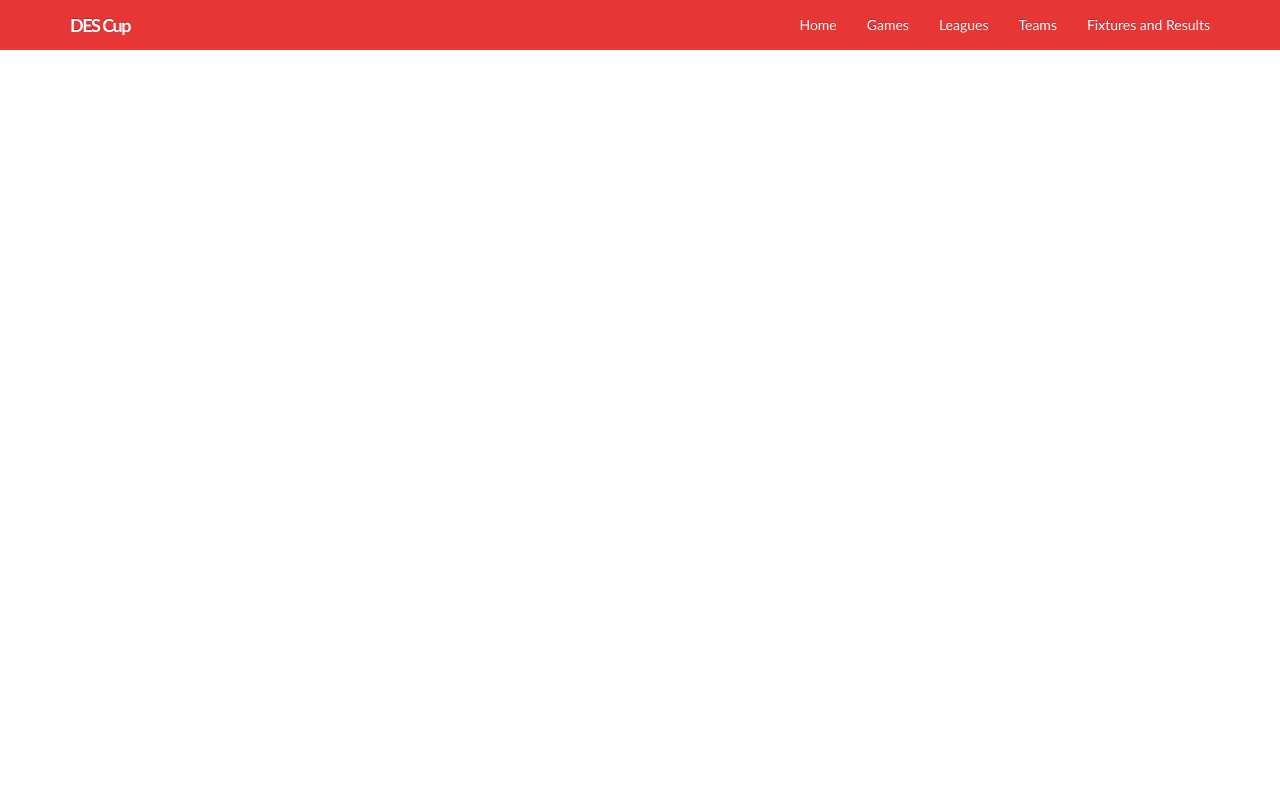
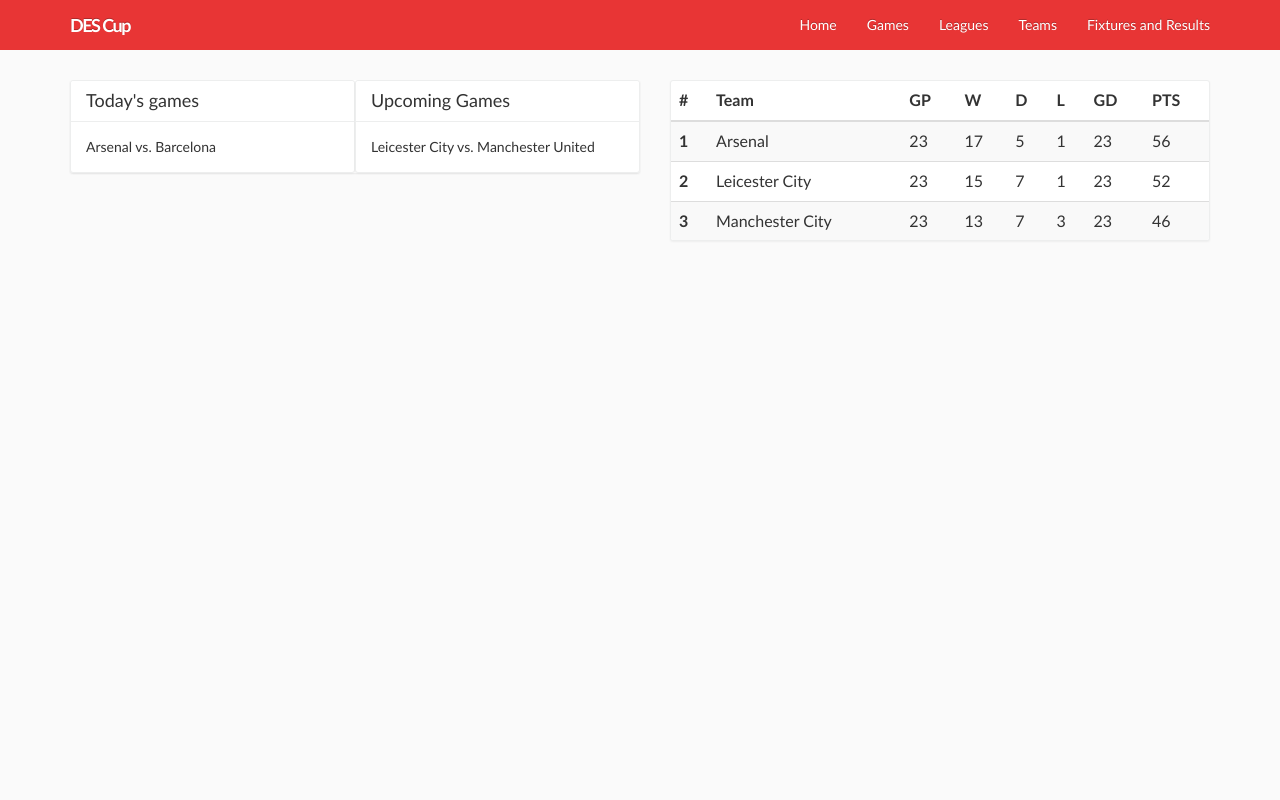
Before and after one commit to hulawho/descup, a PHP site: page / in a window 1280 px wide. Run offline with PHP 8.4, Linux system fonts and the light colour scheme; data that the repository does not hold is empty; a stand-in replaces the project's code that opens the database connection.

Commit message:
homepage

```diff
--- a/header.php
+++ b/header.php
@@ -16,12 +16,16 @@
 	<nav class="navbar navbar-inverse navbar-fixed-top navbar-authed">
 		<div class="container">
 			<div class="row">
-				<div class="col-xs-6 col-md-6 nav-col">
+				<div class="col-xs-12 col-md-12 nav-col">
 					<div class="navbar-header">
+						<button type="button" class="navbar-toggle" data-toggle="collapse" data-target="#navList">
+							<span class="icon-bar"></span>
+							<span class="icon-bar"></span>
+							<span class="icon-bar"></span>
+						</button>
 						<a class="navbar-brand"><span class="logo-text-alt">DES Cup</span></a>
 					</div>
-				</div>
-				<div class="col-xs-6 col-md-6 nav-col">
+					<div class="collapse navbar-collapse" id="navList">
 						<ul class="nav navbar-nav pull-right">
 							<li><a href="#">Home</a></li>
 							<li><a href="#">Games</a></li>
@@ -32,4 +36,5 @@
 					</div>
 				</div>
 			</div>
+		</div>
 	</nav>
--- /dev/null
+++ b/home.php
@@ -0,0 +1,59 @@
+	<div class='row-fluid'>
+		<div class='container'>
+			<div class='col-xs-12 col-md-6 post'>
+				<div class='panel panel-nb'>
+					<div class='row'>
+						<div class='container'>
+							<div class='col-xs-12 col-md-3 panel-container'>
+								<div class='panel panel-default'>
+									<div class='panel-heading'>
+										<h3>Today's games</h3>
+									</div>
+
+									<div class='panel-body'>
+										<p>Arsenal vs. Barcelona</p>
+									</div>
+								</div>
+							</div>
+							<div class='col-xs-12 col-md-3 panel-container'>
+								<div class='panel panel-default'>
+									<div class='panel-heading'>
+										<h3>Upcoming Games</h3>
+									</div>
+
+									<div class='panel-body'>
+										<p>Leicester City vs. Manchester United</p>
+									</div>
+								</div>
+							</div>
+						</div>
+					</div>
+				</div>
+			</div>
+
+			<div class='col-xs-12 col-md-6 post post-next'>
+				<div class='panel'>
+					<table class="table table-striped">
+						<thead>
+							<tr>
+								<th>#</th><th>Team</th><th>GP</th><th>W</th><th>D</th><th>L</th><th>GD</th><th>PTS</th>
+							</tr>
+						</thead>
+						<tbody>
+							<tr>
+								<th scope="row">1</th><td>Arsenal</td><td>23</td><td>17</td><td>5</td><td>1</td><td>23</td><td>56</td>
+							</tr>
+							<tr>
+								<th scope="row">2</th><td>Leicester City</td><td>23</td><td>15</td><td>7</td><td>1</td><td>23</td><td>52</td>
+							</tr>
+							<tr>
+								<th scope="row">3</th><td>Manchester City</td><td>23</td><td>13</td><td>7</td><td>3</td><td>23</td><td>46</td>
+							</tr>
+						</tbody>
+					</table>
+				</div>
+			</div>
+
+		</div>
+	</div>
+</body>
--- a/index.php
+++ b/index.php
@@ -2,5 +2,6 @@
 
 	require 'init.php';
 	require 'header.php';
+	require 'home.php';
 
 ?>
--- a/public/stylesheets/alt.css
+++ b/public/stylesheets/alt.css
@@ -7,6 +7,9 @@
 
 body {
 	font-family: 'Lato', sans-serif;
+	padding-top: 50px;
+	background-image: none;
+	background-color: #fafafa;
 }
 
 #landing {
@@ -16,12 +19,6 @@
 	-moz-background-size: cover;
 	-o-background-size: cover;
 	background-size: cover;
-}
-
-#hello {
-	padding-top: 101px;
-	background-image: none;
-	background-color: #fafafa;
 }
 
 @media (max-width: 768px) and (orientation: portrait) {
@@ -69,6 +66,18 @@
 	color: #fff;
 	background-color: #E83535;
 	background-image: none;
+}
+
+.navbar-inverse .navbar-toggle {
+    border-color: #fff;
+}
+
+.navbar-inverse .navbar-toggle:focus, .navbar-inverse .navbar-toggle:hover {
+    background-color: #A01616;
+}
+
+.navbar-inverse .navbar-collapse {
+	border: none;
 }
 
 .navbar-brand {
@@ -274,8 +283,14 @@
 .post {
 	padding-top: 30px;
 	padding-bottom: 0;
-	padding-left: 0;
-	padding-right: 0;
+	padding-left: 0px;
+	padding-right: 0px;
+}
+
+@media (min-width: 768px) {
+	.post-next {
+		padding-left: 30px;
+	}
 }
 
 .panel {
@@ -288,7 +303,16 @@
 .panel-default>.panel-heading {
 	background-image: none;
 	background-color: #FFF;
-	padding: 20px;
+	border-bottom: 1px solid #edeeee;
+}
+
+.panel-default>.panel-heading>h3 {
+	margin: 0;
+	font-size: 18px;
+}
+
+.panel-default>.panel-body>p {
+	margin: 0;
 }
 
 .panel-title {
@@ -298,6 +322,14 @@
 .panel-footer {
 	border-top: 1px solid rgba(0,0,0,0.10);
 	background-color: #FFF;
+}
+
+.panel-container {
+	padding: 0;
+}
+
+.panel-nb {
+	border: none;
 }
 
 /* Search Bar */
```
Lines whose indentation alone changed are shown as unchanged.
